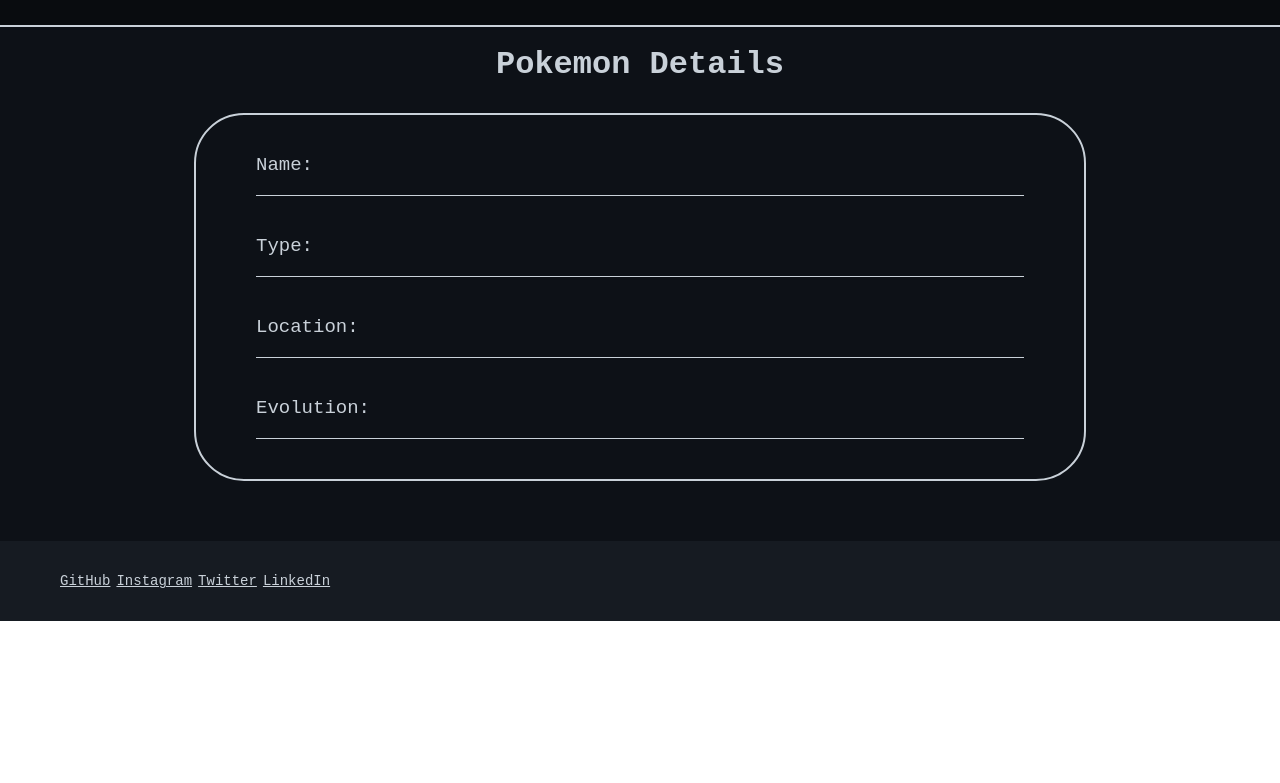
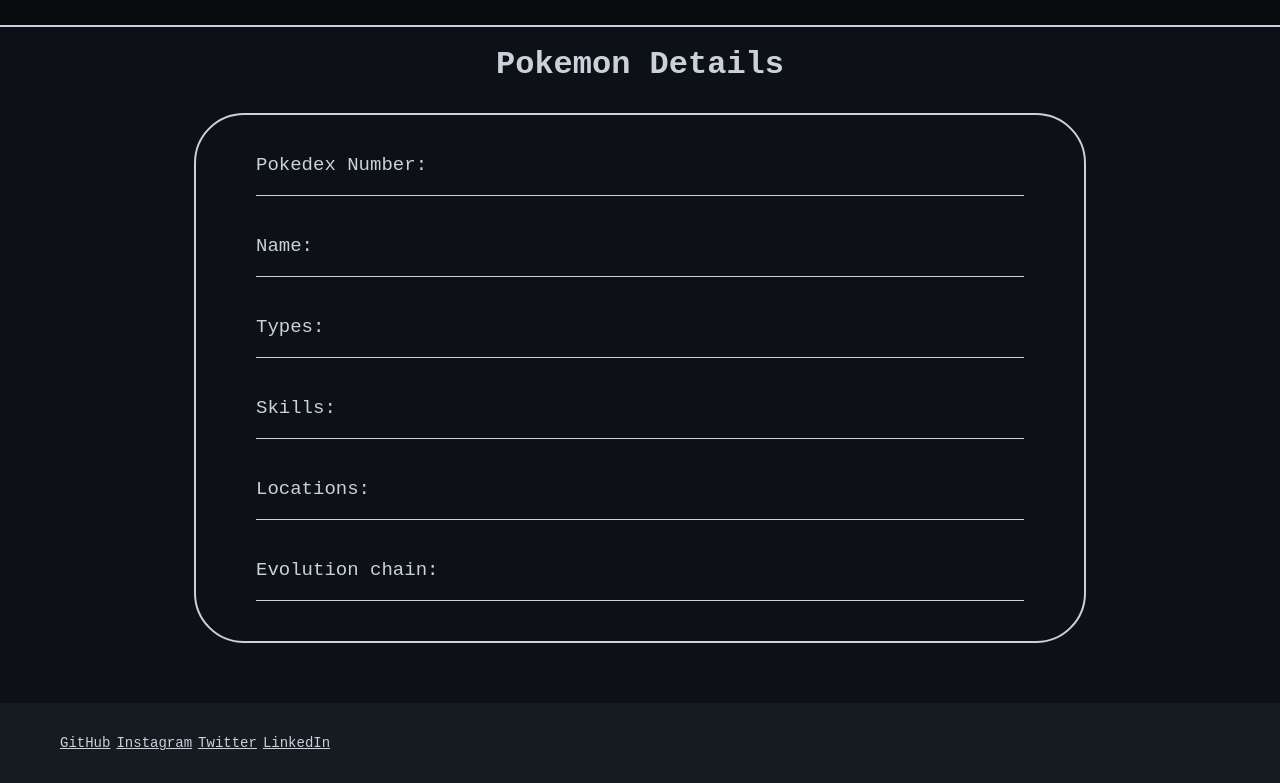
Before and after one commit to NicoGoux/Find-your-pokemon-app, a website: page src/index.html in a window 1280 px wide. Shown: the part 1054-1837 px from the top of the page. Before the commit the page ends 1675 px from the top, so only its background shows below. Drawn offline with nearby package versions, Linux system fonts and the light colour scheme.

Commit message:
HTML y CSS terminado

```diff
--- a/src/index.html
+++ b/src/index.html
@@ -96,16 +96,22 @@
 				<h2>Pokemon Details</h2>
 				<div class="pokemon-details">
 					<div class="detail-container">
+						<p>Pokedex Number:</p>
+					</div>
+					<div class="detail-container">
 						<p>Name:</p>
 					</div>
 					<div class="detail-container">
-						<p>Type:</p>
+						<p>Types:</p>
 					</div>
 					<div class="detail-container">
-						<p>Location:</p>
+						<p>Skills:</p>
 					</div>
 					<div class="detail-container">
-						<p>Evolution:</p>
+						<p>Locations:</p>
+					</div>
+					<div class="detail-container">
+						<p>Evolution chain:</p>
 					</div>
 				</div>
 			</section>
```
